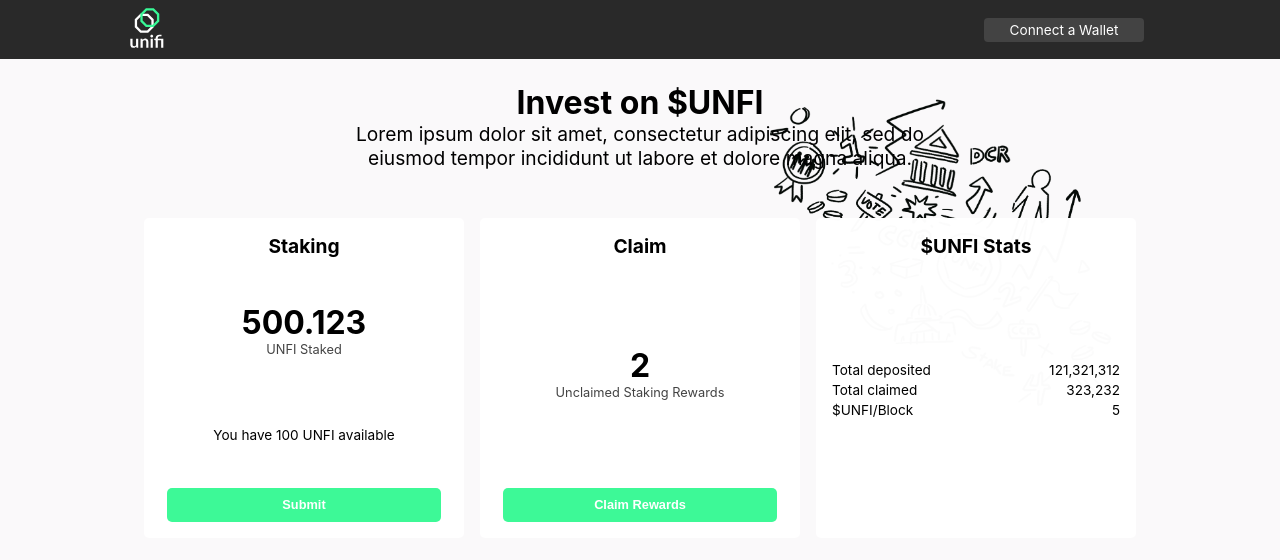
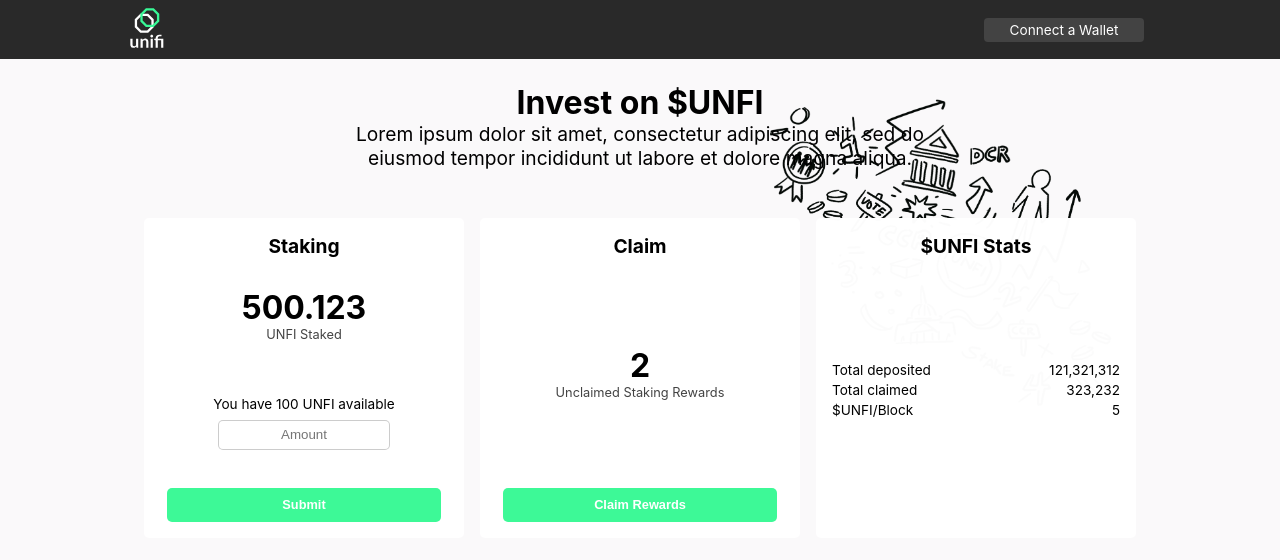
Before and after one commit to 0xp3p3/unifi-staking, a React (Create React App) app: page / in a window 1280 px wide. Shown: the top 560 px of the page. Built offline with nearby package versions, Linux system fonts and the light colour scheme.

Commit message:
added Input control

```diff
--- /dev/null
+++ b/src/Components/Input/Input.scss
@@ -0,0 +1,9 @@
+@import "Styles/_colors.scss";
+
+.Input {
+  border: 1px solid rgba(0, 0, 0, 0.2);
+  outline: 0;
+  border-radius: 5px;
+  padding: 0.4rem 0.3rem;
+  text-align: center;
+}
--- /dev/null
+++ b/src/Components/Input/index.tsx
@@ -0,0 +1,29 @@
+import React, { useState } from "react";
+
+import "./Input.scss";
+
+export const Input: React.FC<{
+  placeholder?: string;
+  onChange?: (val: string) => void;
+  value?: string;
+}> = (props) => {
+  const [value, setValue] = useState(props.value || "");
+
+  const onChange = (e: React.FormEvent<HTMLInputElement>) => {
+    const val = (e as any).target.value;
+    setValue(val);
+    if (props.onChange) {
+      props.onChange(val);
+    }
+  };
+
+  return (
+    <input
+      type="text"
+      placeholder={props.placeholder}
+      className="Input"
+      onChange={onChange}
+      value={value}
+    />
+  );
+};
--- a/src/Views/Home/Home.scss
+++ b/src/Views/Home/Home.scss
@@ -86,6 +86,17 @@
     &__available {
       text-align: center;
     }
+
+    &__input {
+      display: flex;
+      justify-content: center;
+      align-items: center;
+      padding: 0.5rem 0;
+
+      .Input {
+        width: 60%;
+      }
+    }
   }
 
   .Unclaimed {
--- a/src/Views/Home/index.tsx
+++ b/src/Views/Home/index.tsx
@@ -1,5 +1,6 @@
 import React from "react";
 import { Button } from "../../Components/Button";
+import { Input } from "../../Components/Input";
 
 import "./Home.scss";
 
@@ -20,6 +21,9 @@
           </div>
           <div className="Stake">
             <div className="Stake__available">You have 100 UNFI available</div>
+            <div className="Stake__input">
+              <Input placeholder="Amount" />
+            </div>
           </div>
           <div className="Home__items__item__submit">
             <Button onClick={() => {}}>Submit</Button>
```
